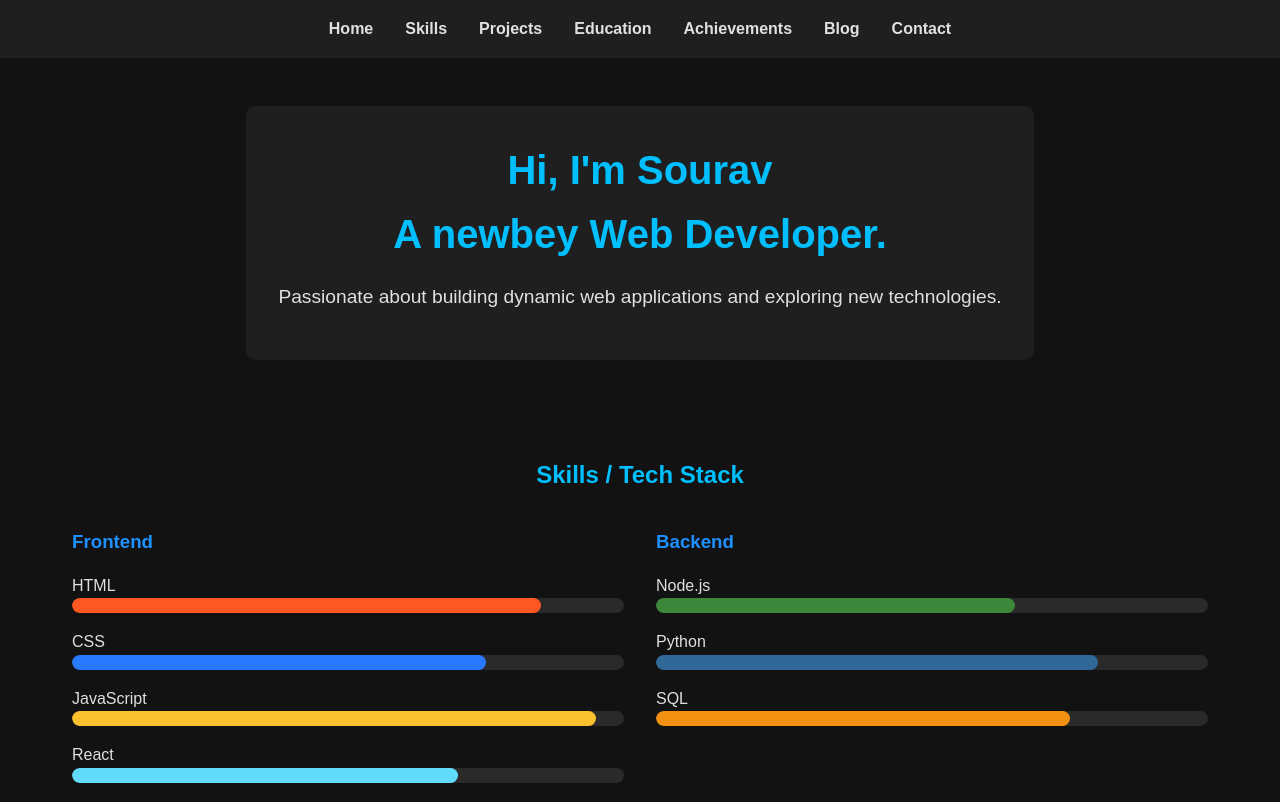
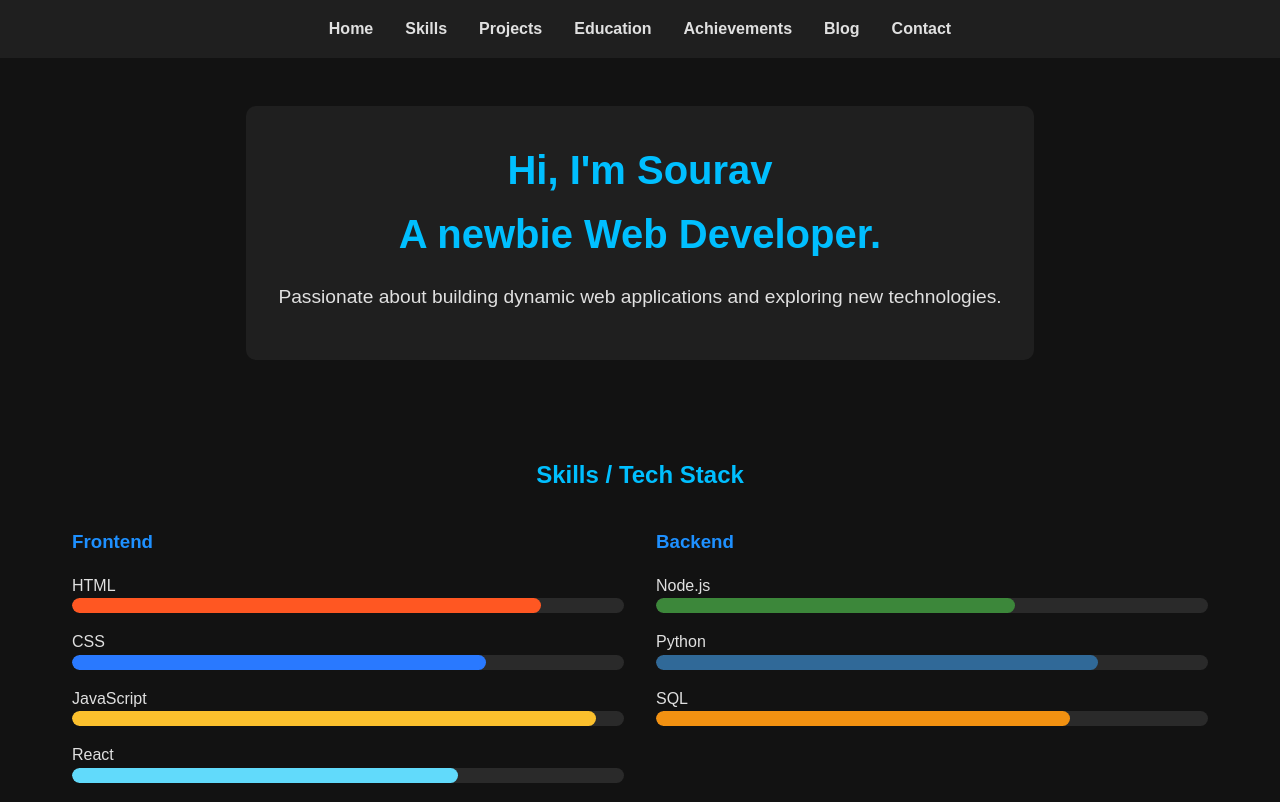
Before and after one commit to mxsourav/Personal-Portfolio-Website, a plain HTML site: page Personal Portfolio Website/index.html in a window 1280 px wide. Shown: the top 802 px of the page. Drawn offline with Linux system fonts and the light colour scheme.

Commit message:
Update index.html

```diff
--- a/Personal Portfolio Website/index.html
+++ b/Personal Portfolio Website/index.html
@@ -25,7 +25,7 @@
   <!-- Intro Section -->
   <section id="intro" class="intro">
     <div class="intro-box">
-      <h1>Hi, I'm Sourav <br> A newbey Web Developer.</h1>
+      <h1>Hi, I'm Sourav <br> A newbie Web Developer.</h1>
       <p>Passionate about building dynamic web applications and exploring new technologies.</p>
     </div>
   </section>
```
